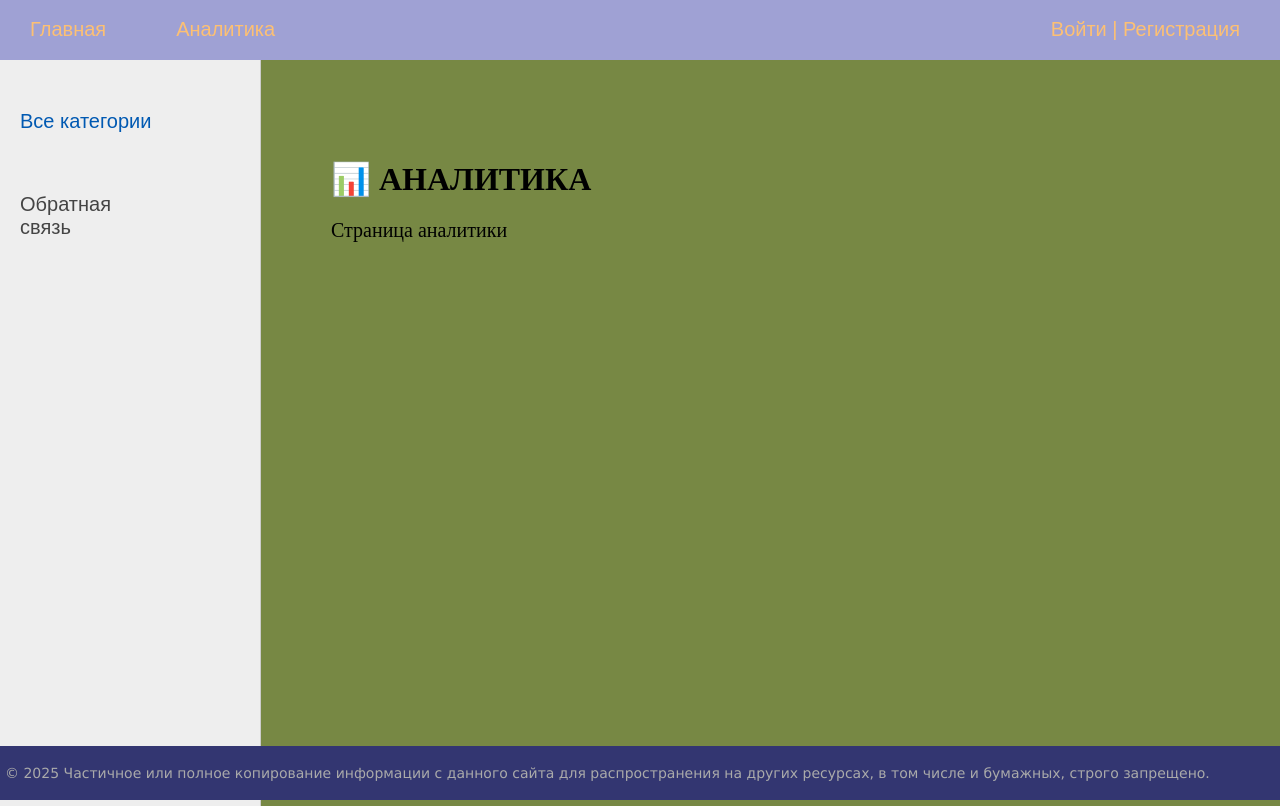
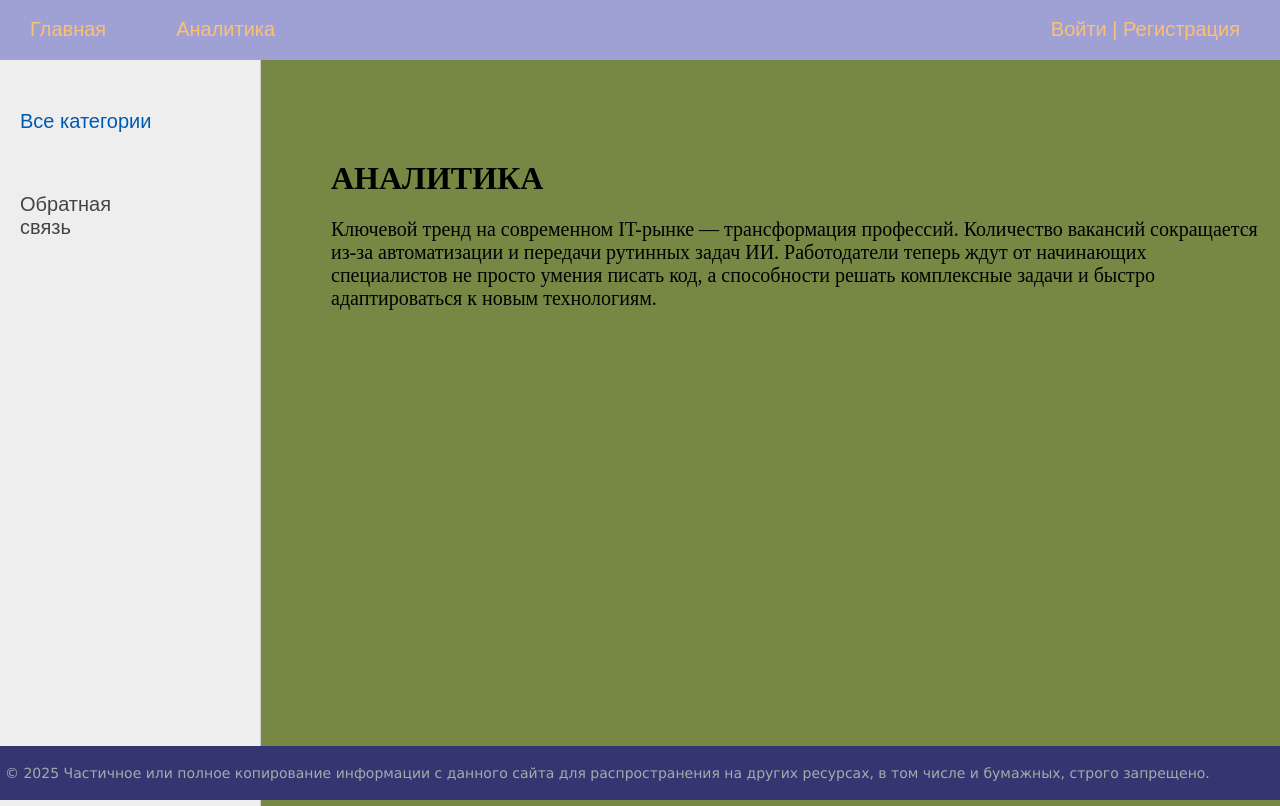
Before and after one commit to Amslva/project, a Django app: page /analytics/stats/ in a window 1280 px wide. Run offline with Django 5.2, Linux system fonts and the light colour scheme; data that the repository does not hold is empty.

Commit message:
(analytics): add text

```diff
--- a/junitcompass/analytics/templates/analytics/analyze.html
+++ b/junitcompass/analytics/templates/analytics/analyze.html
@@ -7,7 +7,10 @@
 
 {% block content %}
 <div class="analytics-container" id="analytics-page">
-    <h1>📊 АНАЛИТИКА</h1>
-    <p>Страница аналитики</p>
+    <h1>АНАЛИТИКА</h1>
+    <p>Ключевой тренд на современном IT-рынке — трансформация профессий.
+        Количество вакансий сокращается из-за автоматизации и передачи рутинных задач ИИ.
+        Работодатели теперь ждут от начинающих специалистов не просто умения писать код,
+        а способности решать комплексные задачи и быстро адаптироваться к новым технологиям.</p>
 </div>
 {% endblock %}
```
